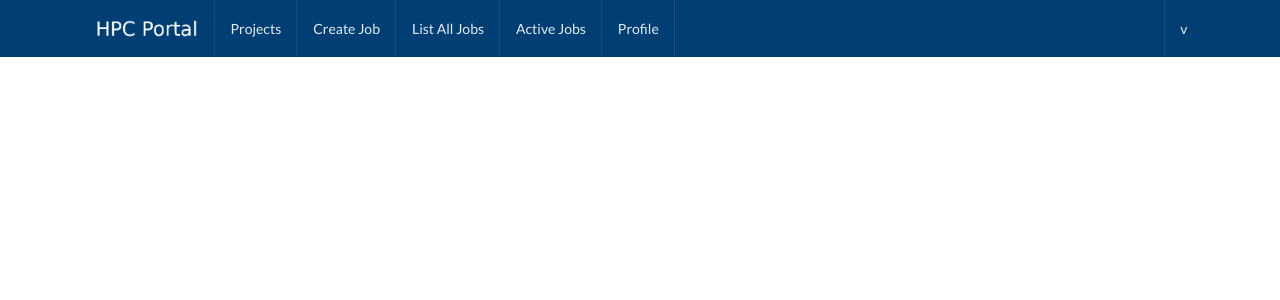
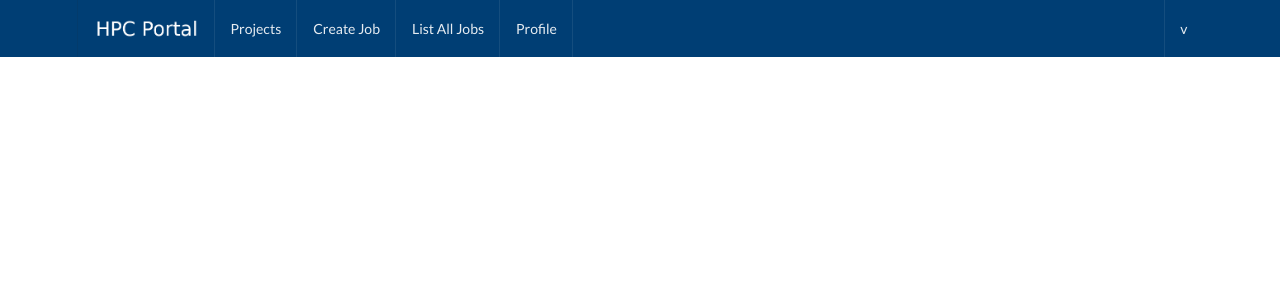
Before and after one commit to ImperialCollegeLondon/champ, a Django app: template main/templates/main/failed.html in a window 1280 px wide. Shown: the top 300 px of the page. Run offline with Django 3.2, Linux system fonts and the light colour scheme; the template is opened without the code that fills it, so the values that code supplies are empty.

Commit message:
Remove active jobs entry from menu

```diff
--- a/main/templates/main/base.html
+++ b/main/templates/main/base.html
@@ -37,7 +37,6 @@
             <a href="{% url 'main:projects' %}" class="item">Projects</a>
             <a href="{% url 'main:job_type' %}" class="item">Create Job</a>
             <a href="{% url 'main:list_jobs' %}" class="item">List All Jobs</a>
-            <a id="active" href="{{ ACTIVE_JOBS_LINK }}" target="_blank" class="item external-link">Active Jobs</a>
             <a href="{% url 'main:profile' %}" class="item">Profile</a>
 	    {% if STATUS_LINK %}
 	    <a href="{{ STATUS_LINK }}" target="_blank" class="item external-link">System Status</a>
```
